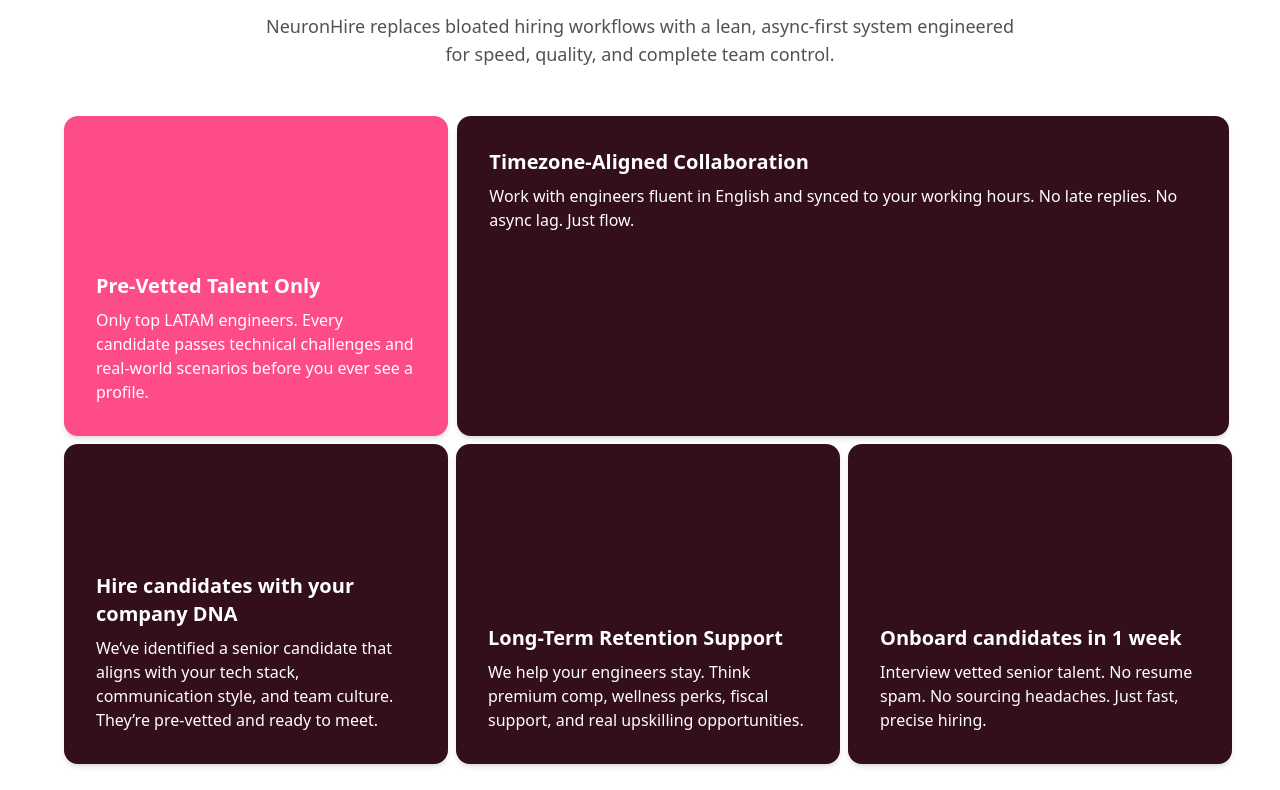
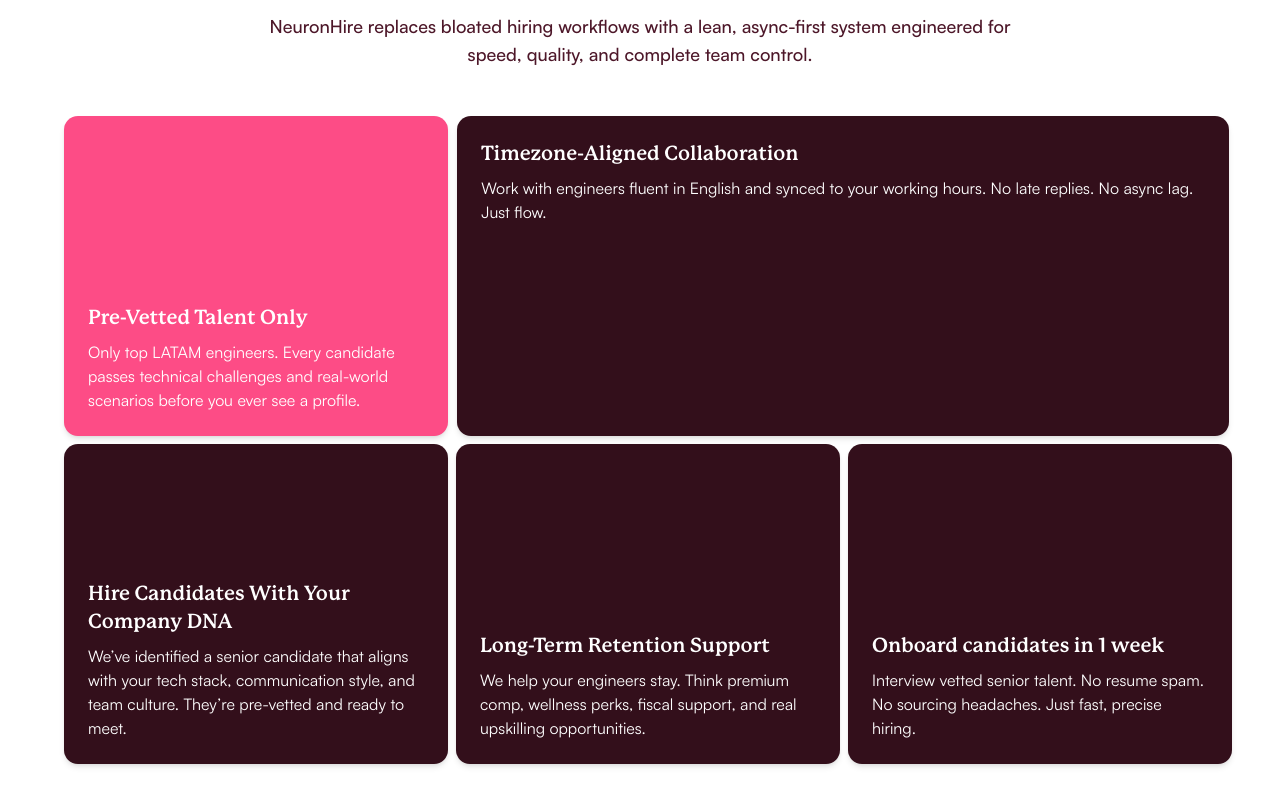
Before and after one commit to neuronhire/front-neuron-hire, a Next.js app: page / in a window 1280 px wide. Shown: the part 1850-2640 px from the top of the page. Built offline with nearby package versions, Linux system fonts and the light colour scheme.

Commit message:
updated BenefitsSection text fonts

```diff
--- a/components/home/benefits-section.tsx
+++ b/components/home/benefits-section.tsx
@@ -7,13 +7,13 @@
     <section className="py-24 px-6 text-center bg-white">
       <div className="max-w-6xl mx-auto">
         <div className="max-w-3xl mx-auto mb-12">
-          <p className="text-neutral-600 max-w-2xl mx-auto text-sm font-medium mb-1">
+          <p className="text-[#4D1729] max-w-2xl mx-auto text-sm font-medium mb-1 body-satoshi">
             A RADICALLY DIFFERENT WAY TO HIRE
           </p>
-          <h2 className="text-5xl font-bold text-neutral-900 mb-5">
+          <h2 className="text-5xl font-bold text-[#4D1729] mb-5 body-mackinac">
             Built from the ground up for speed, quality, and control.
           </h2>
-          <p className="text-neutral-600 max-w-3xl mx-auto text-lg font-medium">
+          <p className="text-[#4D1729] max-w-3xl mx-auto text-lg font-medium body-satoshi">
             NeuronHire replaces bloated hiring workflows with a lean,
             async-first system engineered for speed, quality, and complete team
             control.
@@ -23,11 +23,11 @@
         <div className="max-w-7xl mx-auto">
           <div className="grid grid-cols-1 sm:grid-cols-2 lg:grid-cols-3 gap-7 mb-2">
             <BenefitsCard className="bg-[#FD4C86] w-sm h-80 flex flex-col justify-end">
-              <div className="relative p-8 pt-0">
-                <h3 className="text-xl font-semibold mb-2">
+              <div className="relative p-6 pt-0">
+                <h3 className="text-xl font-bold mb-2 body-mackinac">
                   Pre-Vetted Talent Only
                 </h3>
-                <p className="text-base">
+                <p className="body-satoshi">
                   Only top LATAM engineers. Every candidate passes technical
                   challenges and real-world scenarios before you ever see a
                   profile.
@@ -36,11 +36,11 @@
             </BenefitsCard>
 
             <BenefitsCard className="bg-[#330F1B] w-193">
-              <div className="relative p-8">
-                <h3 className="text-xl font-semibold mb-2">
+              <div className="relative p-6">
+                <h3 className="text-xl font-bold mb-2 body-mackinac">
                   Timezone-Aligned Collaboration
                 </h3>
-                <p className="text-base">
+                <p className="body-satoshi">
                   Work with engineers fluent in English and synced to your
                   working hours. No late replies. No async lag. Just flow.
                 </p>
@@ -49,11 +49,11 @@
           </div>
           <div className="grid grid-cols-1 sm:grid-cols-2 lg:grid-cols-3 gap-6">
             <BenefitsCard className="bg-[#330F1B] w-sm h-80 flex flex-col justify-end">
-              <div className="relative p-8 pt-0">
-                <h3 className="text-xl font-semibold mb-2">
-                  Hire candidates with your company DNA
+              <div className="relative p-6 pt-0">
+                <h3 className="text-xl font-bold mb-2 body-mackinac">
+                  Hire Candidates With Your Company DNA
                 </h3>
-                <p className="text-base">
+                <p className="body-satoshi">
                   We’ve identified a senior candidate that aligns with your tech
                   stack, communication style, and team culture. They’re
                   pre-vetted and ready to meet.
@@ -61,11 +61,11 @@
               </div>
             </BenefitsCard>
             <BenefitsCard className="bg-[#330F1B] w-sm flex flex-col justify-end">
-              <div className="relative p-8 pt-0">
-                <h3 className="text-xl font-semibold mb-2">
+              <div className="relative p-6 pt-0">
+                <h3 className="text-xl font-bold mb-2 body-mackinac">
                   Long-Term Retention Support
                 </h3>
-                <p className="text-base">
+                <p className="body-satoshi">
                   We help your engineers stay. Think premium comp, wellness
                   perks, fiscal support, and real upskilling opportunities.
                 </p>
@@ -73,11 +73,11 @@
             </BenefitsCard>
 
             <BenefitsCard className="bg-[#330F1B] w-sm flex flex-col justify-end">
-              <div className="relative p-8 pt-0">
-                <h3 className="text-xl font-semibold mb-2">
+              <div className="relative p-6 pt-0">
+                <h3 className="text-xl font-bold mb-2 body-mackinac">
                   Onboard candidates in 1 week
                 </h3>
-                <p className="text-base">
+                <p className="body-satoshi">
                   Interview vetted senior talent. No resume spam. No sourcing
                   headaches. Just fast, precise hiring.
                 </p>
```
